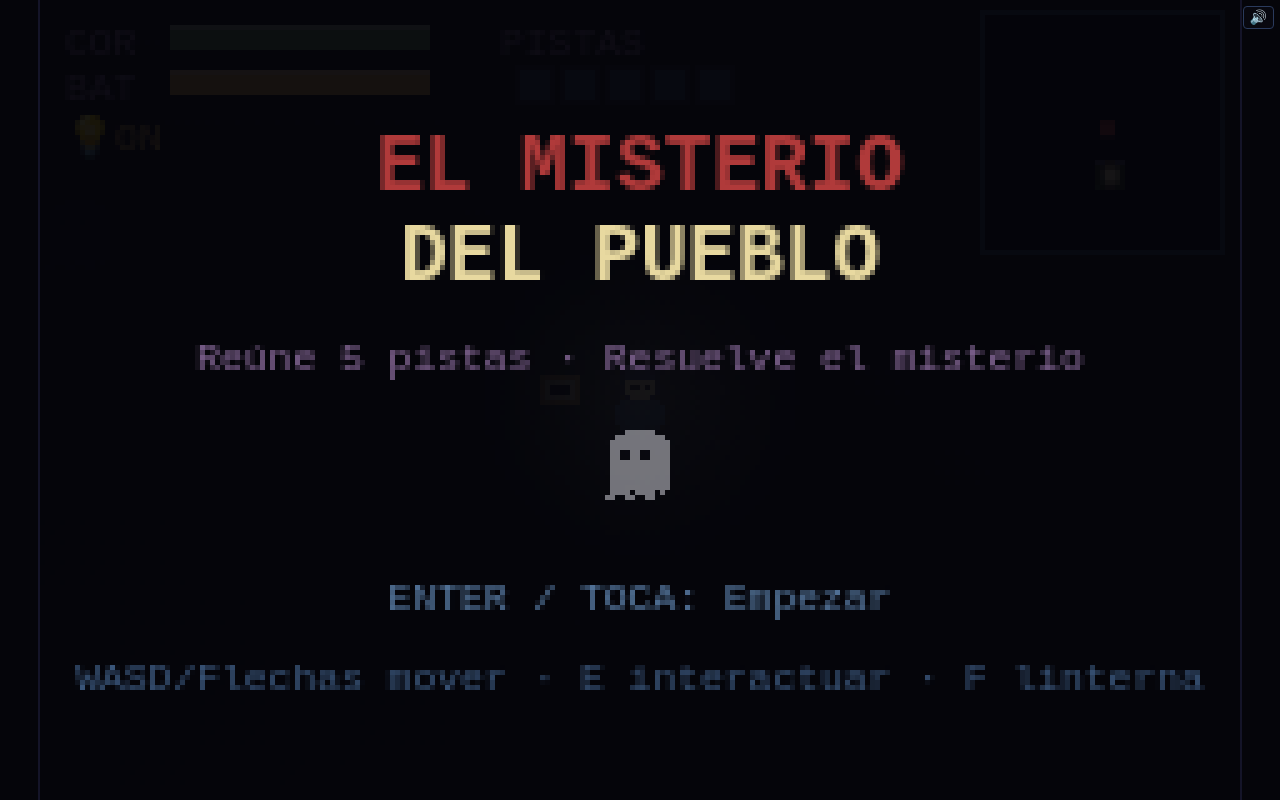
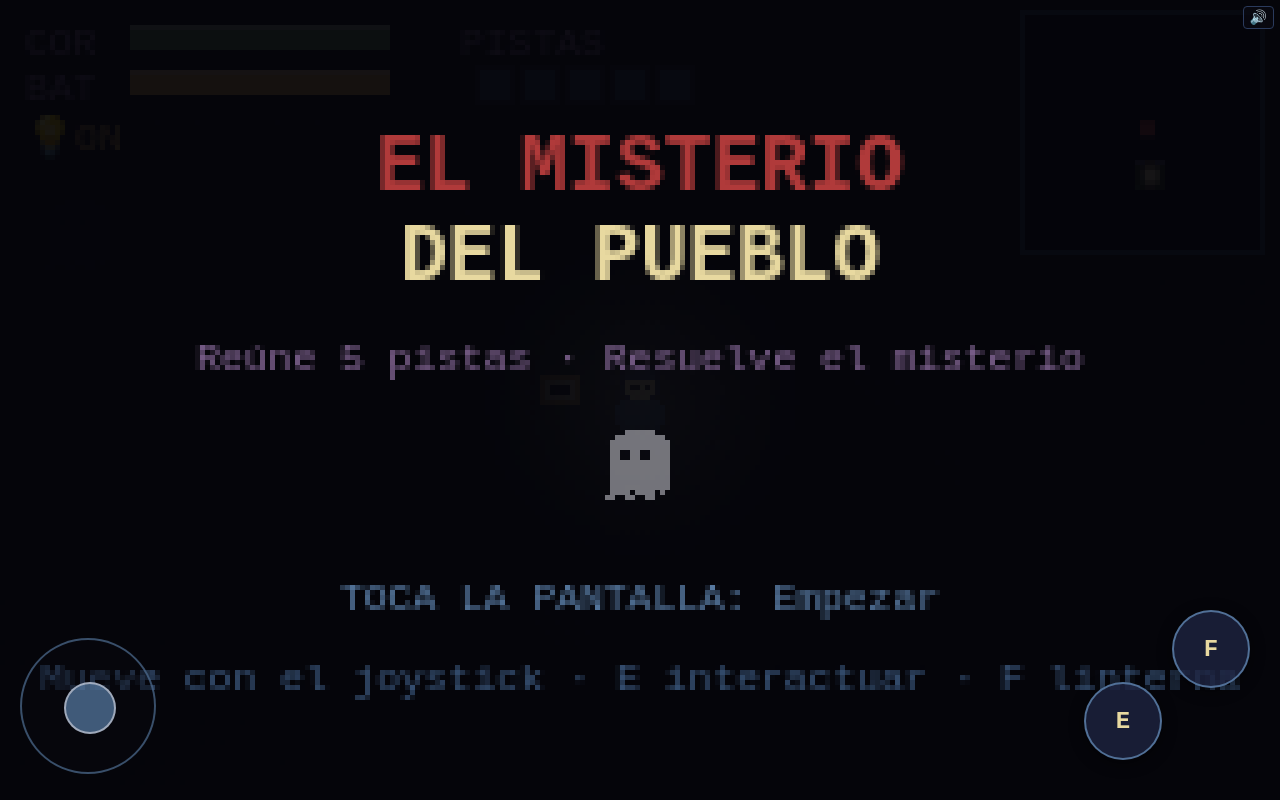
Before and after one commit to aurenox-global/misterio-pueblo, a website: page index.html in a window 1280 px wide. Drawn offline with Linux system fonts and the light colour scheme.

Commit message:
Juego: pantalla completa (viewport adaptativo) + controles táctiles visibles y mas grandes (pointer events)

```diff
--- a/index.html
+++ b/index.html
@@ -7,30 +7,31 @@
 <title>El Misterio del Pueblo — Pixel Ghosts</title>
 <style>
   /* ===== ESTILOS: canvas pixelado, responsive, controles táctiles ===== */
-  html,body{margin:0;padding:0;height:100%;background:#05050a;overflow:hidden;
+  html,body{margin:0;padding:0;width:100%;height:100%;background:#05050a;overflow:hidden;
     font-family:ui-monospace,'Courier New',monospace;color:#c9d4e8;
-    -webkit-tap-highlight-color:transparent;user-select:none}
-  #wrap{position:fixed;inset:0;display:flex;align-items:center;justify-content:center}
+    -webkit-tap-highlight-color:transparent;user-select:none;touch-action:none;
+    position:fixed;inset:0;overscroll-behavior:none}
+  #wrap{position:fixed;inset:0;overflow:hidden;background:#05050a}
   canvas#cv{image-rendering:pixelated;image-rendering:crisp-edges;
-    display:block;touch-action:none;background:#05050a;
-    box-shadow:0 0 0 2px #141428, 0 0 40px #000 inset}
+    display:block;width:100%;height:100%;touch-action:none;background:#05050a}
   /* Controles táctiles (solo se muestran en pantallas táctiles) */
   #touch{position:fixed;inset:0;display:none;pointer-events:none;z-index:10}
   #touch.on{display:block}
-  #stick{position:absolute;left:18px;bottom:18px;width:120px;height:120px;
-    border:2px solid rgba(91,127,168,.5);border-radius:50%;
-    background:rgba(10,10,18,.35);pointer-events:auto;touch-action:none}
-  #knob{position:absolute;left:38px;top:38px;width:44px;height:44px;border-radius:50%;
-    background:rgba(91,127,168,.55);border:2px solid rgba(224,224,232,.5)}
-  .btn{position:absolute;width:62px;height:62px;border-radius:50%;
-    display:flex;align-items:center;justify-content:center;font-size:20px;font-weight:bold;
-    background:rgba(30,36,64,.75);border:2px solid rgba(91,127,168,.7);color:#e8d9a0;
-    pointer-events:auto;touch-action:none}
-  #btnE{right:104px;bottom:34px}#btnF{right:26px;bottom:96px}
+  #stick{position:absolute;left:20px;bottom:calc(26px + env(safe-area-inset-bottom));width:132px;height:132px;
+    border:2px solid rgba(91,127,168,.6);border-radius:50%;
+    background:rgba(10,10,18,.42);pointer-events:auto;touch-action:none}
+  #knob{position:absolute;left:42px;top:42px;width:48px;height:48px;border-radius:50%;
+    background:rgba(91,127,168,.7);border:2px solid rgba(224,224,232,.6)}
+  .btn{position:absolute;width:74px;height:74px;border-radius:50%;
+    display:flex;align-items:center;justify-content:center;font-size:24px;font-weight:bold;
+    background:rgba(30,36,64,.82);border:2px solid rgba(91,127,168,.85);color:#e8d9a0;
+    pointer-events:auto;touch-action:none;box-shadow:0 3px 14px rgba(0,0,0,.5)}
+  #btnE{right:118px;bottom:calc(40px + env(safe-area-inset-bottom))}
+  #btnF{right:30px;bottom:calc(112px + env(safe-area-inset-bottom))}
   #mute{position:fixed;top:6px;right:6px;z-index:11;font-size:14px;
     background:rgba(10,10,18,.6);border:1px solid #2a3a5c;color:#8a6b9c;border-radius:4px;
     padding:2px 6px;cursor:pointer;display:block}
-  #share{position:fixed;left:50%;bottom:16px;transform:translateX(-50%);z-index:12;
+  #share{position:fixed;left:50%;bottom:calc(16px + env(safe-area-inset-bottom));transform:translateX(-50%);z-index:12;
     display:none;background:#e8d9a0;color:#1a1208;border:none;border-radius:9px;
     padding:11px 18px;font:bold 14px ui-monospace,'Courier New',monospace;cursor:pointer;
     box-shadow:0 4px 18px rgba(0,0,0,.65)}
@@ -57,7 +58,7 @@
 'use strict';
 
 /* ============================== CONFIG ==================================== */
-const W = 240, H = 160;         // resolución lógica del canvas
+let W = 240, H = 160;           // resolución lógica (se adapta a la pantalla del móvil)
 const TS = 16;                  // tamaño de tile en px
 const MAPW = 100, MAPH = 100;   // mapa de 100x100 tiles
 const WORLD_W = MAPW * TS, WORLD_H = MAPH * TS;
@@ -507,30 +508,30 @@ addEventListener('keyup', e=>{ keys[e.code]=false; });
 // Input táctil
 let touchDir = {x:0,y:0};
 function setupTouch(){
-  const isTouch = ('ontouchstart' in window) || navigator.maxTouchPoints>0;
-  if(!isTouch) return;
+  const tg = window.Telegram && window.Telegram.WebApp;
+  const coarse = window.matchMedia && window.matchMedia('(pointer: coarse)').matches;
+  const show = ('ontouchstart' in window) || navigator.maxTouchPoints>0 || coarse || !!tg || Math.min(innerWidth,innerHeight)<820;
+  if(!show) return;
   document.getElementById('touch').classList.add('on');
-  document.getElementById('mute').classList.add('on');
   const stick = document.getElementById('stick'), knob = document.getElementById('knob');
-  let id=null, cx=0, cy=0, R=44;
-  const start = e=>{ const t=e.changedTouches[0]; id=t.identifier; const r=stick.getBoundingClientRect(); cx=r.left+r.width/2; cy=r.top+r.height/2; move(e); e.preventDefault(); };
-  const move = e=>{ for(const t of e.changedTouches){ if(t.identifier!==id) continue;
-      let dx=t.clientX-cx, dy=t.clientY-cy; const d=Math.hypot(dx,dy)||1; const cl=Math.min(d,R);
-      dx=dx/d*cl; dy=dy/d*cl; knob.style.left=(38+dx)+'px'; knob.style.top=(38+dy)+'px';
-      touchDir.x = Math.abs(dx)<8?0:Math.sign(dx); touchDir.y = Math.abs(dy)<8?0:Math.sign(dy);
-      if(Math.abs(dx)>=8 && Math.abs(dy)<8) touchDir.y=0; if(Math.abs(dy)>=8 && Math.abs(dx)<8) touchDir.x=0;
-    } e.preventDefault(); };
-  const end = e=>{ for(const t of e.changedTouches) if(t.identifier===id){ id=null; touchDir.x=0; touchDir.y=0;
-      knob.style.left='38px'; knob.style.top='38px'; } };
-  stick.addEventListener('touchstart',start,{passive:false});
-  stick.addEventListener('touchmove',move,{passive:false});
-  stick.addEventListener('touchend',end); stick.addEventListener('touchcancel',end);
-  const tap=(el,code)=>{ el.addEventListener('touchstart',e=>{ just[code]=true; initAudio(); e.preventDefault(); },{passive:false}); };
+  const KB = 42;                    // centra el knob (48px) dentro del stick (132px)
+  let id=null, cx=0, cy=0; const R=46;
+  const move = (x,y)=>{ let dx=x-cx, dy=y-cy; const d=Math.hypot(dx,dy)||1; const cl=Math.min(d,R);
+    dx=dx/d*cl; dy=dy/d*cl; knob.style.left=(KB+dx)+'px'; knob.style.top=(KB+dy)+'px';
+    touchDir.x = Math.abs(dx)<9?0:Math.sign(dx); touchDir.y = Math.abs(dy)<9?0:Math.sign(dy);
+    if(Math.abs(dx)>=9 && Math.abs(dy)<9) touchDir.y=0; if(Math.abs(dy)>=9 && Math.abs(dx)<9) touchDir.x=0;
+  };
+  stick.addEventListener('pointerdown', e=>{ id=e.pointerId; try{ stick.setPointerCapture(id); }catch(_){}
+    const r=stick.getBoundingClientRect(); cx=r.left+r.width/2; cy=r.top+r.height/2; move(e.clientX,e.clientY); initAudio(); e.preventDefault(); },{passive:false});
+  stick.addEventListener('pointermove', e=>{ if(e.pointerId!==id) return; move(e.clientX,e.clientY); e.preventDefault(); },{passive:false});
+  const release = e=>{ if(e.pointerId!==id) return; id=null; touchDir.x=0; touchDir.y=0; knob.style.left=KB+'px'; knob.style.top=KB+'px'; };
+  stick.addEventListener('pointerup', release); stick.addEventListener('pointercancel', release);
+  const tap=(el,code)=>{ el.addEventListener('pointerdown',e=>{ just[code]=true; initAudio(); e.preventDefault(); },{passive:false}); };
   tap(document.getElementById('btnE'),'KeyE');
   tap(document.getElementById('btnF'),'KeyF');
-  // toque en el canvas para avanzar pantallas / diálogos
-  const cv = document.getElementById('cv');
-  cv.addEventListener('touchstart', e=>{ initAudio();
+  // toca el juego para avanzar pantallas / interactuar
+  const cvEl = document.getElementById('cv');
+  cvEl.addEventListener('pointerdown', e=>{ initAudio();
     if(state==='title') startGame(false);
     else if(state==='over') startGame(true);
     else if(state==='final') state='title';
@@ -1099,46 +1100,49 @@ function drawDialog(){
 }
 
 function drawTitle(){
+  const oy = Math.max(0, (H-160)/2);
   ctx.fillStyle='rgba(5,5,10,0.92)'; ctx.fillRect(0,0,W,H);
   ctx.textBaseline='top';
   ctx.font='bold 16px ui-monospace, monospace'; ctx.fillStyle='#b03a3a';
   const t1='EL MISTERIO'; const t2='DEL PUEBLO';
-  ctx.fillText(t1,(W-ctx.measureText(t1).width)/2, 26);
-  ctx.fillStyle='#e8d9a0'; ctx.fillText(t2,(W-ctx.measureText(t2).width)/2, 44);
+  ctx.fillText(t1,(W-ctx.measureText(t1).width)/2, 26+oy);
+  ctx.fillStyle='#e8d9a0'; ctx.fillText(t2,(W-ctx.measureText(t2).width)/2, 44+oy);
   ctx.font='8px ui-monospace, monospace'; ctx.fillStyle='#8a6b9c';
   const s='Reúne 5 pistas · Resuelve el misterio';
-  ctx.fillText(s,(W-ctx.measureText(s).width)/2, 68);
+  ctx.fillText(s,(W-ctx.measureText(s).width)/2, 68+oy);
   // fantasma decorativo
-  drawSprite(SPR.ghostFrames[Math.floor(time*3)%3], W/2-8, 84, 0.5, false);
+  drawSprite(SPR.ghostFrames[Math.floor(time*3)%3], W/2-8, 84+oy, 0.5, false);
   ctx.fillStyle='#5b7fa8';
-  const has = load()? 'ENTER: Continuar   ·   N: Nueva partida':'ENTER / TOCA: Empezar';
-  ctx.fillText(has,(W-ctx.measureText(has).width)/2, 116);
+  const has = load()? 'ENTER: Continuar   ·   N: Nueva partida':'TOCA LA PANTALLA: Empezar';
+  ctx.fillText(has,(W-ctx.measureText(has).width)/2, 116+oy);
   ctx.fillStyle='#3d5a80';
-  const c1='WASD/Flechas mover · E interactuar · F linterna';
-  ctx.fillText(c1,(W-ctx.measureText(c1).width)/2, 132);
+  const c1='Mueve con el joystick · E interactuar · F linterna';
+  ctx.fillText(c1,(W-ctx.measureText(c1).width)/2, 132+oy);
 }
 
 function drawOver(){
+  const oy = Math.max(0, (H-160)/2);
   ctx.fillStyle='rgba(10,4,4,0.9)'; ctx.fillRect(0,0,W,H);
   ctx.textBaseline='top';
   ctx.font='bold 16px ui-monospace, monospace'; ctx.fillStyle='#b03a3a';
   const t='GAME OVER';
-  ctx.fillText(t,(W-ctx.measureText(t).width)/2, 50);
+  ctx.fillText(t,(W-ctx.measureText(t).width)/2, 50+oy);
   ctx.font='8px ui-monospace, monospace'; ctx.fillStyle='#c9d4e8';
   const s='La niebla consumió tu cordura...';
-  ctx.fillText(s,(W-ctx.measureText(s).width)/2, 76);
-  const s2='ENTER / TOCA para reintentar';
-  ctx.fillStyle='#8a6b9c'; ctx.fillText(s2,(W-ctx.measureText(s2).width)/2, 96);
+  ctx.fillText(s,(W-ctx.measureText(s).width)/2, 76+oy);
+  const s2='TOCA para reintentar';
+  ctx.fillStyle='#8a6b9c'; ctx.fillText(s2,(W-ctx.measureText(s2).width)/2, 96+oy);
   const s3='Pistas encontradas: '+collected+'/'+TOTAL_CLUES;
-  ctx.fillStyle='#5b7fa8'; ctx.fillText(s3,(W-ctx.measureText(s3).width)/2, 110);
+  ctx.fillStyle='#5b7fa8'; ctx.fillText(s3,(W-ctx.measureText(s3).width)/2, 110+oy);
 }
 
 function drawFinal(){
+  const oy = Math.max(0, (H-160)/2);
   ctx.fillStyle='rgba(4,8,14,0.92)'; ctx.fillRect(0,0,W,H);
   ctx.textBaseline='top';
   ctx.font='bold 14px ui-monospace, monospace'; ctx.fillStyle='#e8d9a0';
   const t='MISTERIO RESUELTO';
-  ctx.fillText(t,(W-ctx.measureText(t).width)/2, 26);
+  ctx.fillText(t,(W-ctx.measureText(t).width)/2, 26+oy);
   ctx.font='8px ui-monospace, monospace'; ctx.fillStyle='#c9d4e8';
   const lines=[
     'La niebla se disipa y el pueblo despierta.',
@@ -1147,21 +1151,22 @@ function drawFinal(){
     '',
     'Los fantasmas por fin encuentran la paz.'
   ];
-  for(let i=0;i<lines.length;i++) ctx.fillText(lines[i], 34, 56+i*12);
+  for(let i=0;i<lines.length;i++) ctx.fillText(lines[i], 34, 56+oy+i*12);
   ctx.fillStyle='#6b8f5a';
-  const s='ENTER / TOCA para volver al título';
-  ctx.fillText(s,(W-ctx.measureText(s).width)/2, 132);
+  const s='TOCA para volver al título';
+  ctx.fillText(s,(W-ctx.measureText(s).width)/2, 132+oy);
 }
 
 /* ============================== ARRANQUE ================================== */
-function resizeCanvas(){
-  const fit = Math.min(innerWidth/W, innerHeight/H);
-  let scale = Math.floor(fit);
-  // pantallas pequeñas (móvil): usar ajuste fraccional para llenar mejor
-  if(scale < 2) scale = fit;
-  cv.style.width = (W*scale)+'px'; cv.style.height = (H*scale)+'px';
+function fitViewport(){
+  const vw = innerWidth, vh = innerHeight;
+  if(vh >= vw){ W = 240; H = Math.round(240 * vh / vw); }   // retrato: ancho lógico fijo
+  else        { H = 160; W = Math.round(160 * vw / vh); }   // apaisado: alto lógico fijo
+  cv.width = W; cv.height = H; ctx.imageSmoothingEnabled = false;
+  cv.style.width = vw+'px'; cv.style.height = vh+'px';
 }
-addEventListener('resize', resizeCanvas);
+addEventListener('resize', fitViewport);
+addEventListener('orientationchange', ()=>setTimeout(fitViewport,150));
 
 function startGame(retry){
   const sv = retry? null : load();
@@ -1222,7 +1227,7 @@ if(shareBtn) shareBtn.addEventListener('click', ()=>{
 setInterval(()=>{ if(state==='play') save(); }, 5000);
 
 /* ---- init ---- */
-resizeCanvas();
+fitViewport();
 setupTouch();
 (function boot(){
   seed = 1337;
```
